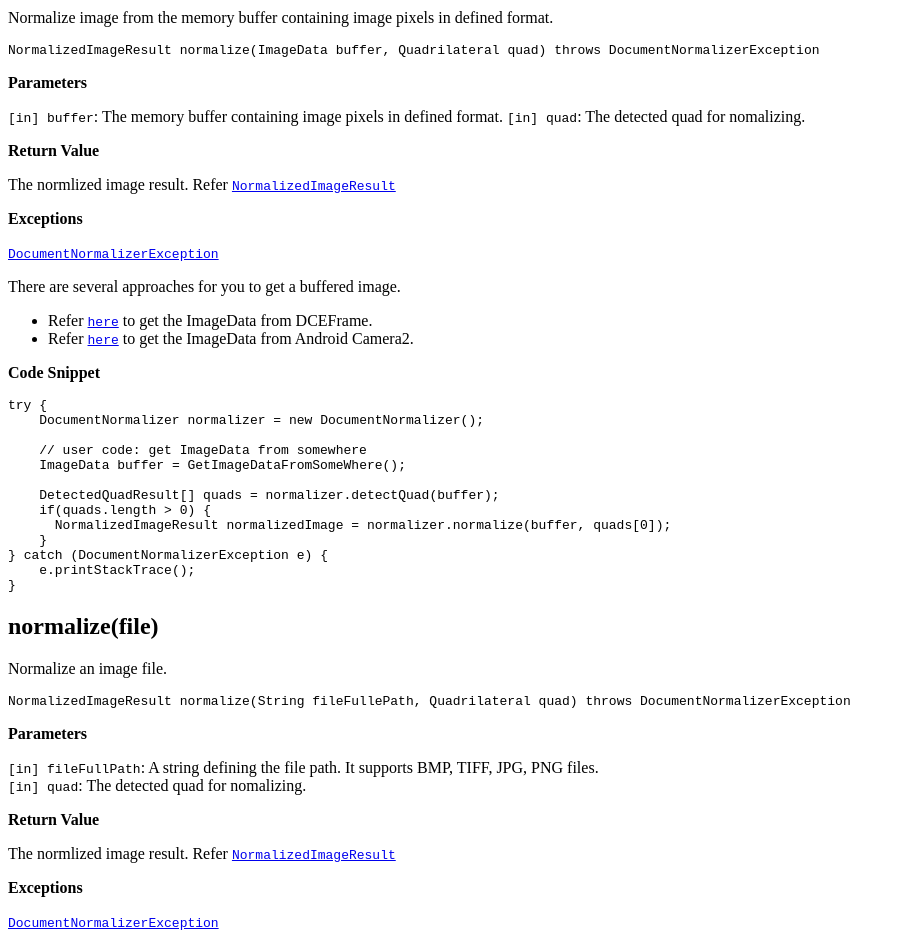
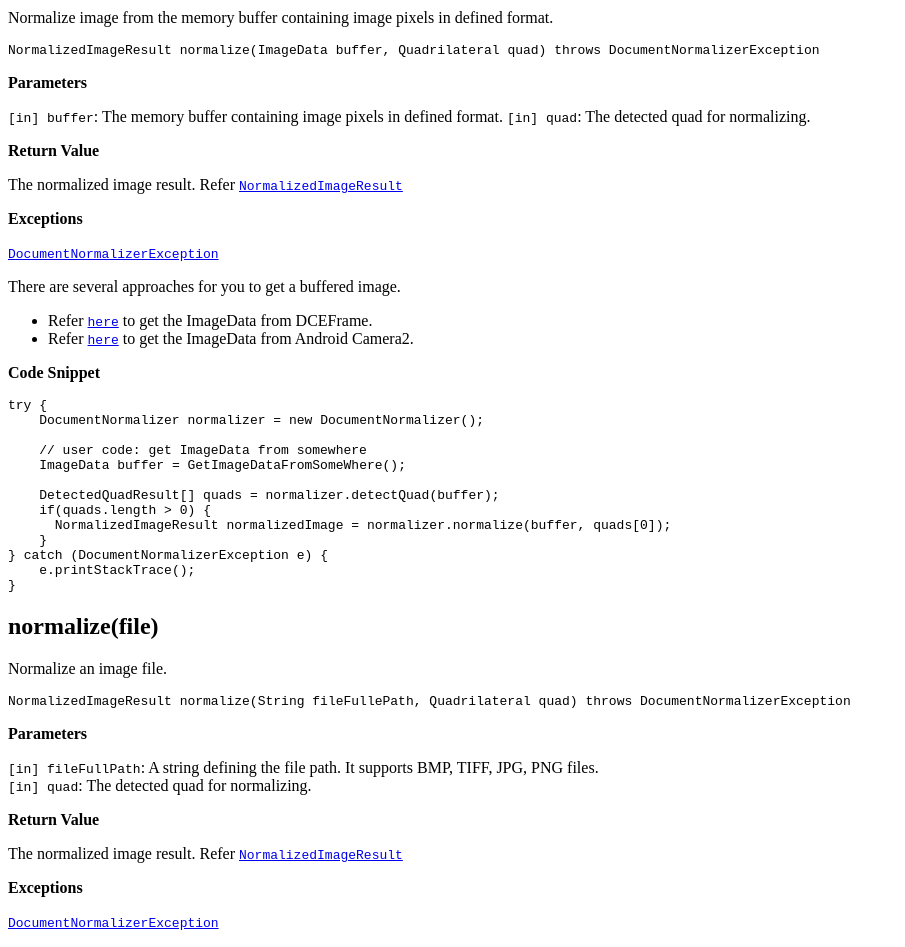
Before and after one commit to dynamsoft-docs/document-normalizer-docs, a Jekyll site: the page built from programming/android/api-reference/document-normalizer-normalizing.md, in a window 1280 px wide and 1400 px high, scrolled down 2793 px. Shown: the part 152-1099 px from the top of the window, without its empty margins (0-905 px from the left). Built offline with Jekyll 4.4.1, drawn with Linux system fonts in a browser that asks for light colours; some of the changed text lies outside the part shown.

Commit message:
fixed some misspelling

```diff
--- a/programming/android/api-reference/document-normalizer-normalizing.md
+++ b/programming/android/api-reference/document-normalizer-normalizing.md
@@ -183,11 +183,11 @@ NormalizedImageResult normalize(ImageData buffer, Quadrilateral quad) throws Doc
 **Parameters**
 
 `[in] buffer`: The memory buffer containing image pixels in defined format.
-`[in] quad`: The detected quad for nomalizing.
+`[in] quad`: The detected quad for normalizing.
 
 **Return Value**
 
-The normlized image result. Refer [`NormalizedImageResult`](normalized-image-result.md)
+The normalized image result. Refer [`NormalizedImageResult`](normalized-image-result.md)
 
 **Exceptions**
 
@@ -227,11 +227,11 @@ NormalizedImageResult normalize(String fileFullePath, Quadrilateral quad) throws
 **Parameters**
 
 `[in] fileFullPath`: A string defining the file path. It supports BMP, TIFF, JPG, PNG files.
-`[in] quad`: The detected quad for nomalizing.
+`[in] quad`: The detected quad for normalizing.
 
 **Return Value**
 
-The normlized image result. Refer [`NormalizedImageResult`](normalized-image-result.md)
+The normalized image result. Refer [`NormalizedImageResult`](normalized-image-result.md)
 
 **Exceptions**
 
@@ -265,11 +265,11 @@ NormalizedImageResult normalize(Bitmap bitmap, Quadrilateral quad) throws Docume
 **Parameters**
 
 `[in] bitmap`: The android bitmap to be normalized.
-`[in] quad`: The detected quad for nomalizing.
+`[in] quad`: The detected quad for normalizing.
 
 **Return Value**
 
-The normlized image result. Refer [`NormalizedImageResult`](normalized-image-result.md)
+The normalized image result. Refer [`NormalizedImageResult`](normalized-image-result.md)
 
 **Exceptions**
 
```
Also changed, not shown: other parts of programming/android/api-reference/document-normalizer-normalizing.md (+2 -2 lines), programming/android/api-reference/index.md (+1 -1 lines), programming/ios/api-reference/document-normalizer-normalizing.md (+8 -8 lines), programming/ios/api-reference/index.md (+1 -1 lines).
